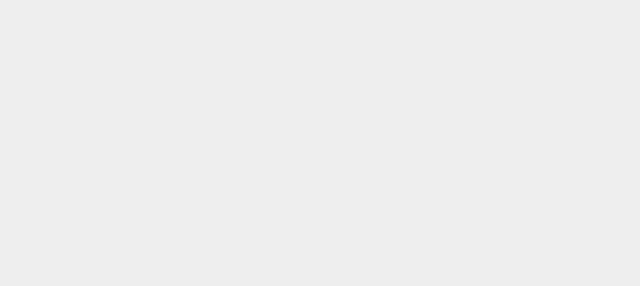
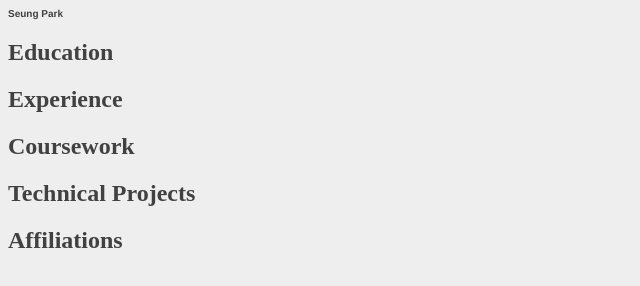
Before and after one commit to separk924/separk924.github.io, a plain HTML site: page resume.html in a window 1280 px wide. Shown: the whole page, without its empty margins (0-640 px from the left). Drawn offline with Linux system fonts and the light colour scheme.

```diff
--- a/resume.html
+++ b/resume.html
@@ -2,7 +2,15 @@
 <html lang='en'>
     <head>
         <meta charset='UTF-8'/>
-        <title>Seung Park</title>
+        <title>Seung Park's Resume</title>
         <link rel='stylesheet' href='default.css'/>
     </head>
+    <body>
+        <h1>Seung Park</h1>
+        <h2>Education</h2>
+        <h2>Experience</h2>
+        <h2>Coursework</h2>
+        <h2>Technical Projects</h2>
+        <h2>Affiliations</h2>
+    </body>
 </html>
```
